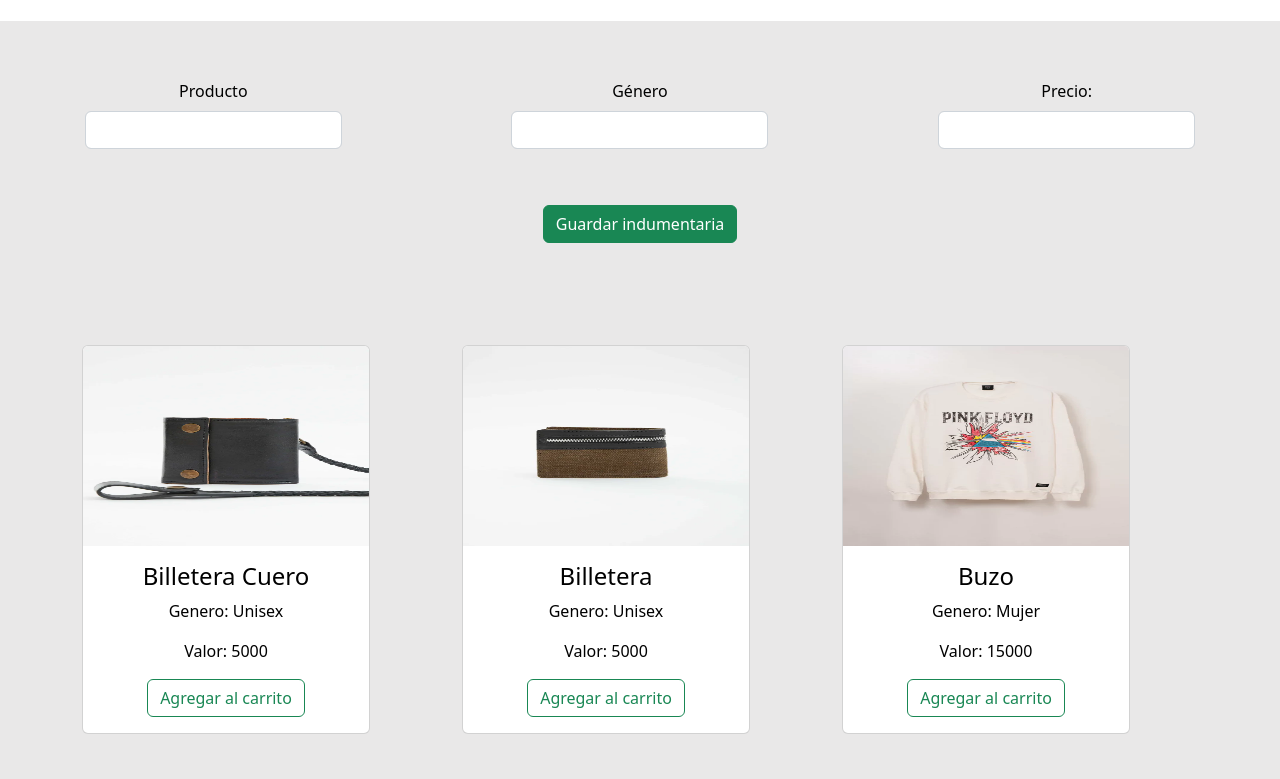
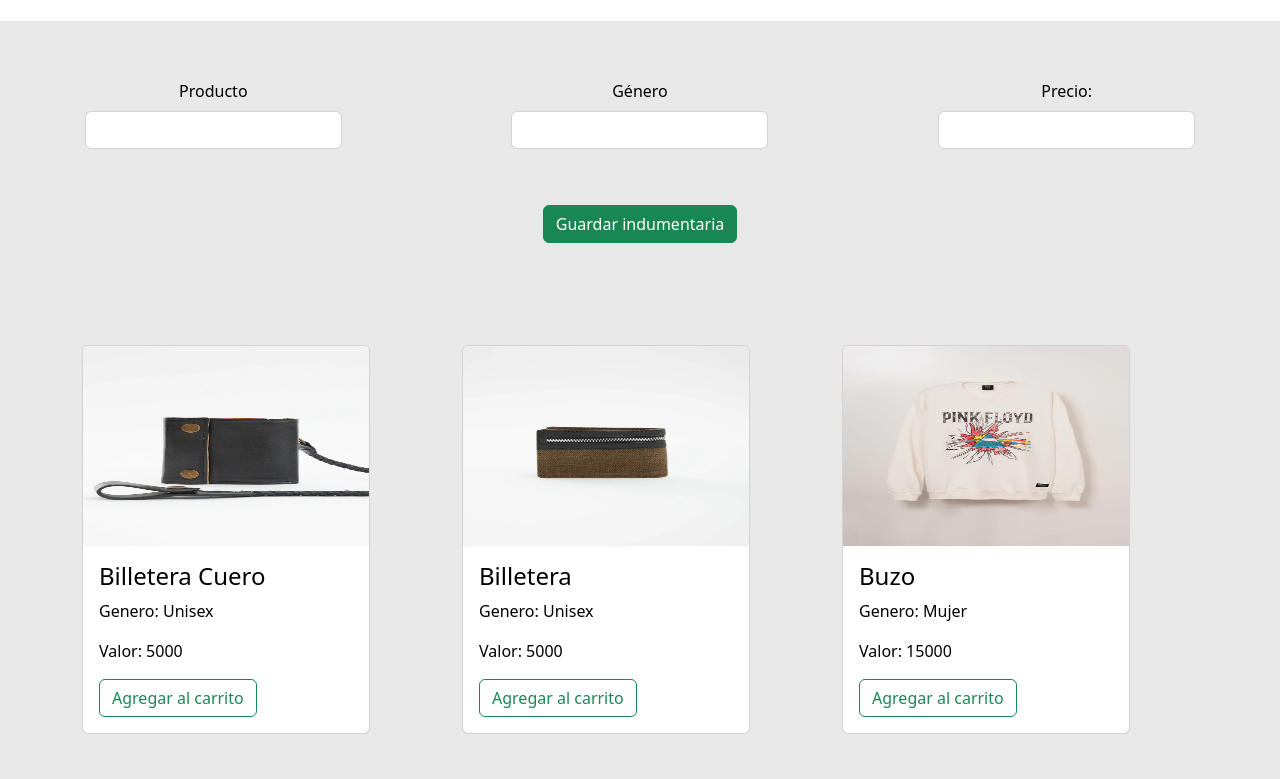
Before and after one commit to Sulei77/JSentrega3, a plain HTML site: page index.html in a window 1280 px wide. Shown: the part 149-928 px from the top of the page. Drawn offline with nearby package versions, Linux system fonts and the light colour scheme.

Commit message:
modif-container

```diff
--- a/css/style.css
+++ b/css/style.css
@@ -16,16 +16,16 @@ body{
     background-color: rgb(255, 255, 255);
     padding-bottom: 30px;
 }
-.container{
+/* .container{
     display: flex;
     justify-content: center;
     align-items: center;
     text-align: center;
-}
+} */
 .card{
     display: flex;
     justify-content: center;
-    align-items: center;
+    align-items: start;
 }
 
 .mb{
```
